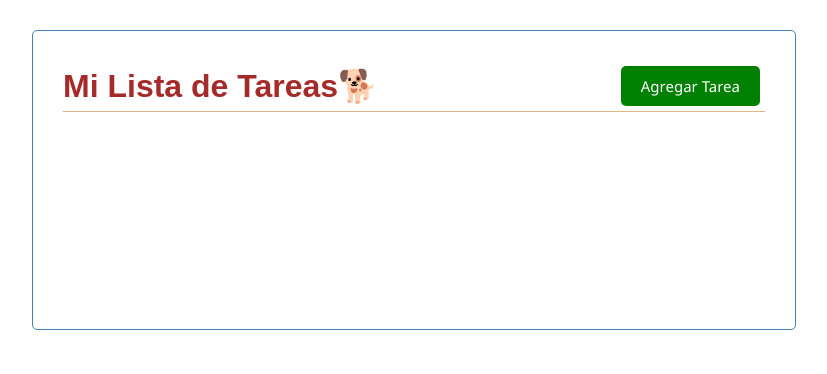
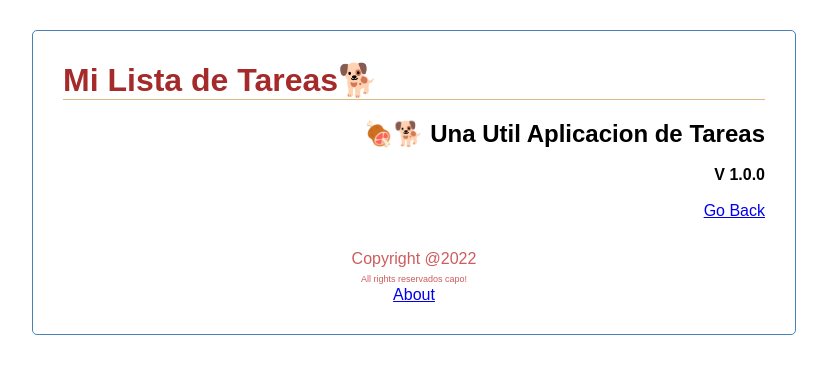
Before and after one commit to DanidelSur/mi_Primera_app_Angular, an Angular app: page /About in a window 1280 px wide. Before the commit this address led to /. Shown: the top 374 px of the page, without its empty margins (226-1053 px from the left). Built offline with nearby package versions, Linux system fonts and the light colour scheme.

Commit message:
Se agrego un footer, rutas y desafios pendientes pero se finalizo la Practica... desafio completado ultimos cambios.. About, Footer, rutas, y una app dinamica

```diff
--- a/src/app/app.component.html
+++ b/src/app/app.component.html
@@ -2,4 +2,5 @@
   <app-header></app-header>
   <router-outlet></router-outlet>
   <!-- <app-tasks></app-tasks> -->
+  <app-footer></app-footer>
 </div>
--- a/src/app/components/about/about.component.css
+++ b/src/app/components/about/about.component.css
@@ -0,0 +1,4 @@
+div {
+    text-align: end;
+    color: black;
+}
--- a/src/app/components/about/about.component.html
+++ b/src/app/components/about/about.component.html
@@ -1 +1,5 @@
-<p>about works!</p>
+<div>
+    <h2>  🍖🐕 Una Util Aplicacion de Tareas</h2><br>
+    <h4>V 1.0.0</h4><br>
+    <a routerLink="/">Go Back</a>
+</div>
--- /dev/null
+++ b/src/app/components/footer/footer.component.css
@@ -0,0 +1,5 @@
+footer{
+    margin-top: 30px;
+    text-align: center;
+    color: indianred;
+}
--- /dev/null
+++ b/src/app/components/footer/footer.component.html
@@ -0,0 +1,6 @@
+<footer [ngStyle]="{'color':''}">
+    <p>Copyright @2022</p>
+    <span style="font-size: xx-small;">All rights reservados capo!</span> <br>
+    <a routerLink="/About">About</a>
+
+</footer>
--- /dev/null
+++ b/src/app/components/footer/footer.component.ts
@@ -0,0 +1,15 @@
+import { Component, OnInit } from '@angular/core';
+
+@Component({
+  selector: 'app-footer',
+  templateUrl: './footer.component.html',
+  styleUrls: ['./footer.component.css']
+})
+export class FooterComponent implements OnInit {
+
+  constructor() { }
+
+  ngOnInit(): void {
+  }
+
+}
--- a/src/app/components/header/header.component.html
+++ b/src/app/components/header/header.component.html
@@ -1,7 +1,12 @@
 <header>
     <h1 [ngStyle]="{'color':'Brown'}">{{title}}</h1>
     <!-- One way Bading -->
-    <app-button  color="{{showAgregarTarea ? 'red':'green'}}" text="{{showAgregarTarea ? 'Cerrar Tarea':'Agregar Tarea'}}" (btnClick)="toggleAgregarTarea()"></app-button>
+    <app-button
+        color="{{showAgregarTarea ? 'red':'green'}}"
+        text="{{showAgregarTarea ? 'Cerrar Tarea':'Agregar Tarea'}}"
+        (btnClick)="toggleAgregarTarea()"
+        *ngIf="comoRuta('/')"
+    ></app-button>
     <!-- Viaja al App-BUTTON!-->
 
 </header>
--- a/src/app/components/header/header.component.ts
+++ b/src/app/components/header/header.component.ts
@@ -1,6 +1,7 @@
 import { Component, OnInit } from '@angular/core';
 import { UiService } from 'src/app/service/ui.service';
 import { Subscription } from 'rxjs';
+import { Router } from '@angular/router';
 
 @Component({
   selector: 'app-header',
@@ -13,7 +14,7 @@ export class HeaderComponent implements OnInit {
   subcripcion?: Subscription
 
 
-  constructor(private uiServicio:UiService) {
+  constructor(private uiServicio:UiService,private router:Router) {
     this.subcripcion = this.uiServicio.onToggle().subscribe(value => this.showAgregarTarea = value)
    }
 
@@ -27,4 +28,8 @@ export class HeaderComponent implements OnInit {
     this.uiServicio.toggleAgregarTarea()
 
   }
+
+  comoRuta(route:String){
+    return this.router.url === route
+  }
 }
```
Also changed, not shown: src/app/app.module.ts (+6 -3 lines), 1 other file (tests, documents, lock files or other folders).
